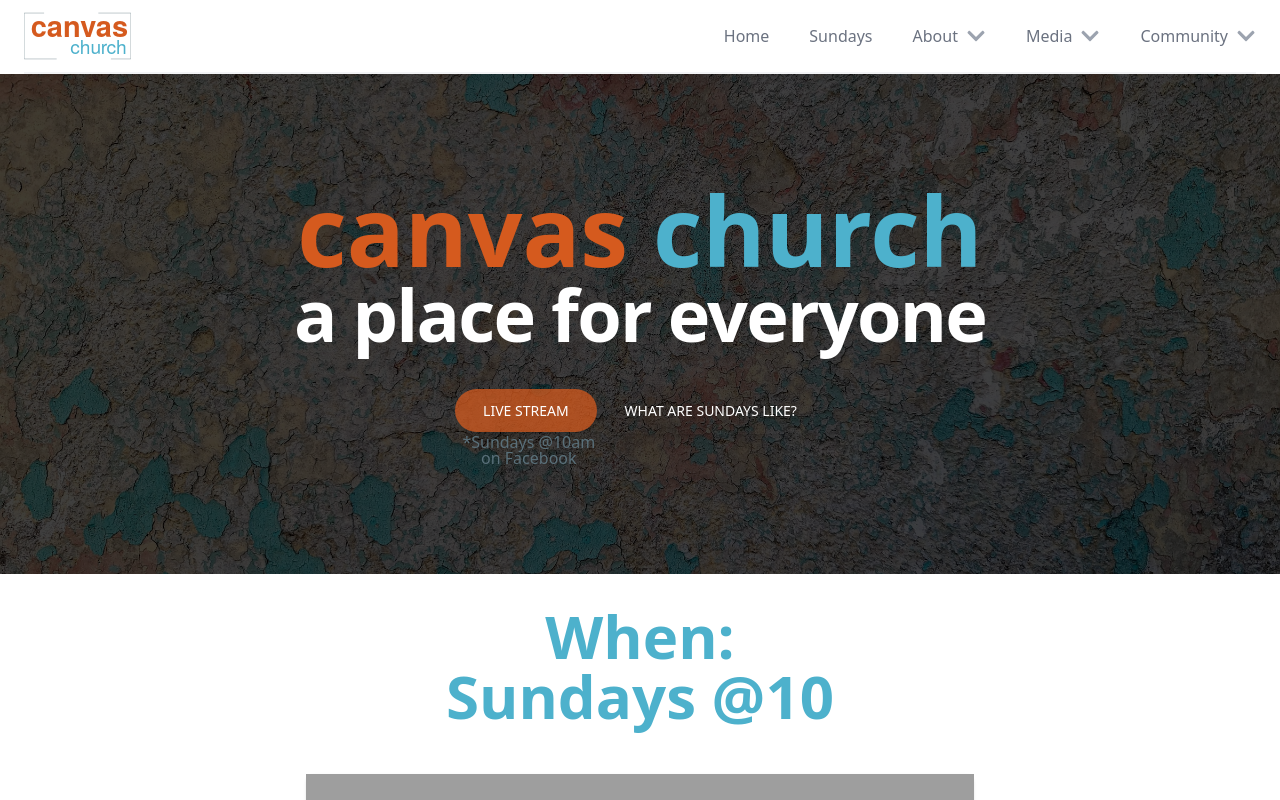
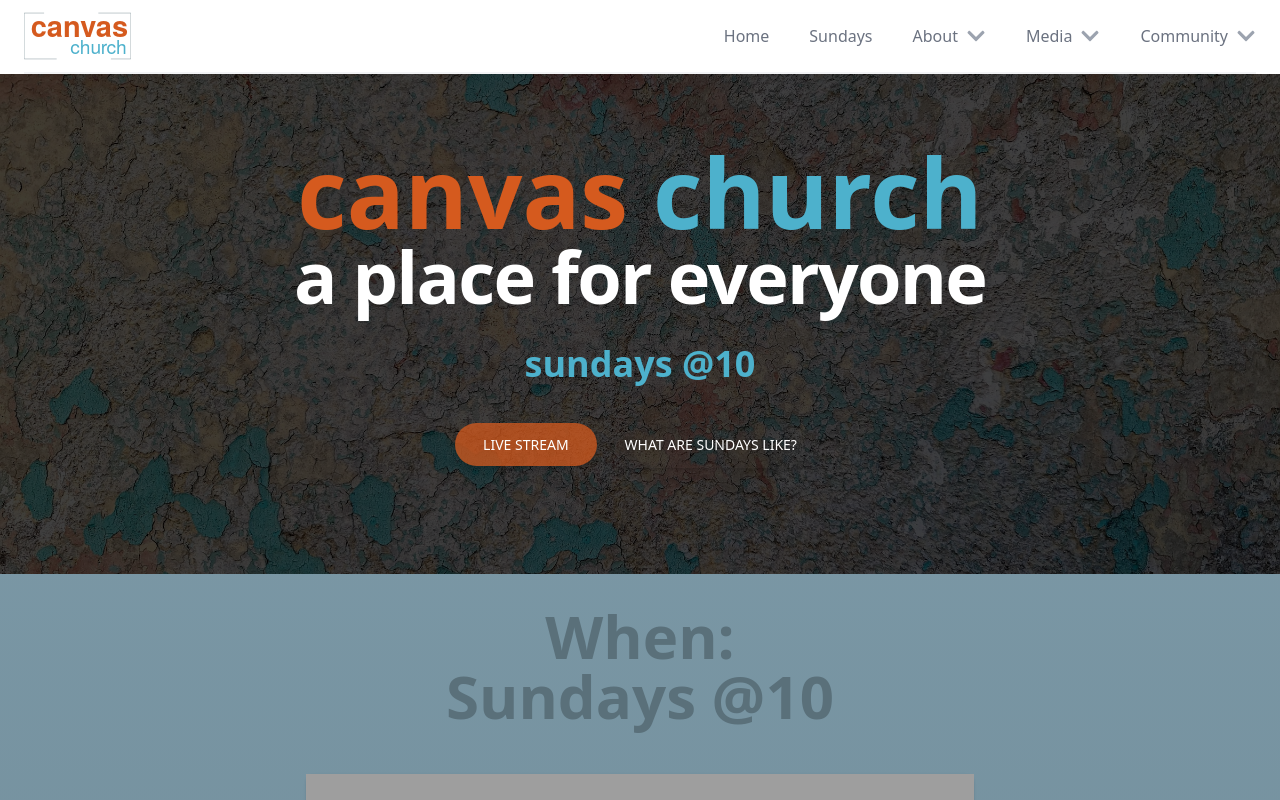
Before and after one commit to jeffstienstra/canvas-church, a React (Create React App) app: page / in a window 1280 px wide. Shown: the top 800 px of the page. Built offline with nearby package versions, Linux system fonts and the light colour scheme; grey boxes are pictures that could not be loaded.

Commit message:
home page edits

```diff
--- a/src/components/Home.jsx
+++ b/src/components/Home.jsx
@@ -1,11 +1,10 @@
 import React from 'react'
 import DataCard from './DataCard'
-import PhotoCard from './PhotoCard'
-// import Park from '../assets/park-beth-macdonald.jpg'
 
 function Home() {
     return (
-        <div className='mt-[58px] sm:mt-[74px]'>
+        <div className='mt-[58px] sm:mt-[74px]
+            bg-gradient-to-b from-[#7f9dab] to-[#6b8592]'>
             <div>
                 <div className='bg-flaking-paint z-0 h-[500px] relative overflow-hidden bg-no-repeat bg-cover bg-center'>
                     <div className='absolute top-0 right-0 bottom-0 left-0 w-full h-full overflow-hidden bg-fixed bg-black bg-opacity-75'>
@@ -13,8 +12,12 @@
                             <div className='text-center text-white px-6 md:px-12'>
                                 <h1 className='text-[#D55A1E] text-4xl sm:text-6xl md:text-8xl font-bold text-center'
                                 >canvas <span className='text-[#4DB1CC] text-4xl sm:text-6xl md:text-8xl font-bold text-center'>church</span></h1>
-                                <h1 className='text-3xl md:text-6xl xl:text-7xl font-bold tracking-tight mb-12'>a place for everyone</h1>
-                                <div className='sm:flex justify-center items-start flex-wrap'>
+                                <h1 className='text-3xl md:text-6xl xl:text-7xl font-bold tracking-tight'>a place for everyone</h1>
+                                <div className='m-8'>
+                                    <h1 className='text-[#4DB1CC] text-xl sm:text-4xl md:text-4xl font-bold text-center'>sundays @10</h1>
+                                </div>
+
+                                <div className='sm:flex justify-center items-start flex-wrap my-12'>
                                     <div>
                                         <a className='h-[40px] px-7 py-3 mr-1.5 border-transparent border-none bg-[#D55A1E] bg-opacity-75
                                             font-medium text-sm leading-snug uppercase rounded-full shadow-md
@@ -22,7 +25,7 @@
                                             transition duration-150 ease-in-out'
                                             href='https://www.facebook.com/canvaschurchgr.org' target='_blank' rel='noreferrer' role='button'
                                             >Live Stream</a>
-                                        <p className='text-s text-[#5A707A] mt-3 leading-4'>*Sundays @10am <br /> on Facebook</p>
+                                        {/* <p className='text-s text-[#5A707A] mt-3 leading-4'>sundays @10</p> // button subtitle*/}
                                     </div>
                                     <div className='mt-8 sm:mt-0'>
                                         <a
@@ -42,8 +45,8 @@
             </div>
 
             <div className='mt-8 sm:mt-8 mx-8 text-center text-white px-6 md:px-12'>
-                <h1 className='text-[#4DB1CC] text-3xl sm:text-5xl md:text-6xl font-bold text-center'>When:</h1>
-                <h1 className='text-[#4DB1CC] text-3xl sm:text-5xl md:text-6xl font-bold text-center'>Sundays @10</h1>
+                <h1 className='text-[#5A707A] text-3xl sm:text-5xl md:text-6xl font-bold text-center'>When:</h1>
+                <h1 className='text-[#5A707A] text-3xl sm:text-5xl md:text-6xl font-bold text-center'>Sundays @10</h1>
                 {/* <h1 className='mt-8 -mb-10 text-[#4DB1CC] text-3xl sm:text-5xl md:text-6xl font-bold text-center'>Where:</h1> */}
                 {/* <h1 className='text-[#4DB1CC] text-3xl sm:text-5xl md:text-6xl font-bold text-center'>2976 Ivanrest Ave SW</h1> */}
             </div>
--- a/src/components/Navigation.jsx
+++ b/src/components/Navigation.jsx
@@ -1,6 +1,6 @@
 import { Fragment } from 'react'
 import { Popover, Transition } from '@headlessui/react'
-import {FaTimes, FaEnvelope, FaBookOpen, FaLaugh, FaHandshake, FaNewspaper, FaBookMedical, FaBook, FaAddressBook, FaChevronDown, FaBars} from 'react-icons/fa'
+import {FaTimes, FaEnvelope, FaLaugh, FaHandshake, FaNewspaper, FaBookMedical, FaBook, FaChevronDown, FaBars} from 'react-icons/fa'
 import {HiChatBubbleBottomCenterText, HiChatBubbleLeftRight} from 'react-icons/hi2'
 import {BsCalendar2EventFill} from 'react-icons/bs'
 import {ImBooks, ImAddressBook} from 'react-icons/im'
--- a/src/index.css
+++ b/src/index.css
@@ -6,6 +6,7 @@
   canvasChurchOrange = #D55A1E or rgb(213,90,30,1)
   canvasChurchBlue = #4DB1CC or rgb(77,177,204,1)
   canvasChurchGray = #5A707A or rgb(90,112,122,1)
+  canvasChurchDarkGray = #1c2327 or rgb(90,112,122,1)
 */
 
 /* roboto - for standard text */
```
